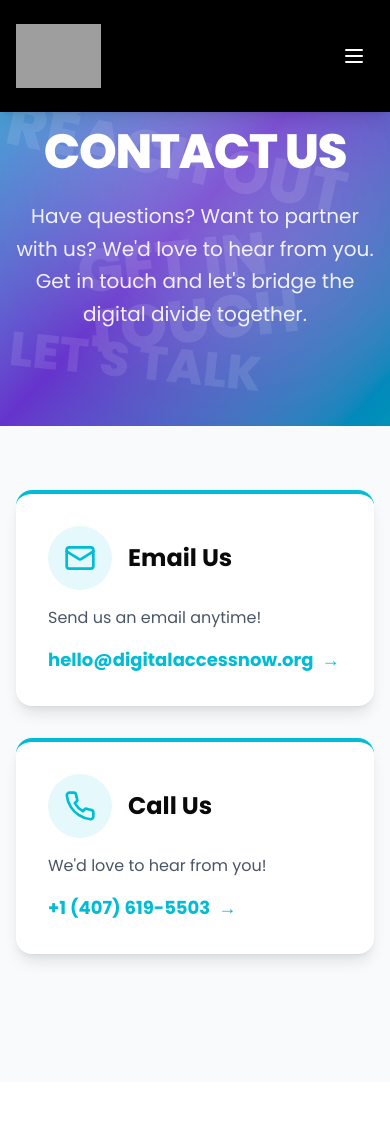
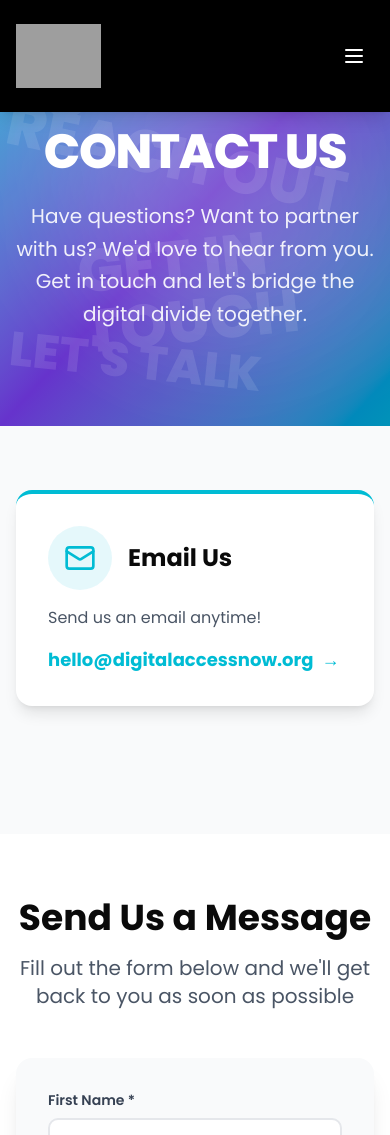
Before and after one commit to nishantshukla0808/digital-access-now, a Next.js app: page /contact-us in a window 390 px wide. Shown: the top 1135 px of the page. Built offline with nearby package versions, Linux system fonts and the light colour scheme; grey boxes are pictures that could not be loaded.

Commit message:
Remove phone card from contact-us page

```diff
--- a/app/contact-us/page.tsx
+++ b/app/contact-us/page.tsx
@@ -44,7 +44,7 @@ export default function ContactUs() {
       {/* Contact Info Cards */}
       <section className="py-16 md:py-20 bg-gray-50">
         <div className="max-w-4xl mx-auto px-4 sm:px-6 lg:px-8">
-          <div className="grid md:grid-cols-2 gap-8 mb-16">
+          <div className="max-w-md mx-auto mb-16">
             {/* Email Card */}
             <div className="bg-white p-8 rounded-2xl shadow-lg hover:shadow-xl transition-all duration-300 hover:-translate-y-1 border-t-4 border-primary-blue">
               <div className="flex items-center gap-4 mb-4">
@@ -59,24 +59,6 @@ export default function ContactUs() {
                 className="text-primary-blue hover:text-cyan-600 font-bold text-lg transition-colors inline-flex items-center gap-2"
               >
                 hello@digitalaccessnow.org
-                <span>→</span>
-              </a>
-            </div>
-
-            {/* Phone Card */}
-            <div className="bg-white p-8 rounded-2xl shadow-lg hover:shadow-xl transition-all duration-300 hover:-translate-y-1 border-t-4 border-primary-blue">
-              <div className="flex items-center gap-4 mb-4">
-                <div className="bg-primary-blue/10 p-4 rounded-full">
-                  <Phone className="text-primary-blue" size={32} />
-                </div>
-                <h3 className="text-2xl font-bold">Call Us</h3>
-              </div>
-              <p className="text-gray-600 mb-4">We'd love to hear from you!</p>
-              <a
-                href="tel:+14076195503"
-                className="text-primary-blue hover:text-blue-600 font-bold text-lg transition-colors inline-flex items-center gap-2"
-              >
-                +1 (407) 619-5503
                 <span>→</span>
               </a>
             </div>
```
